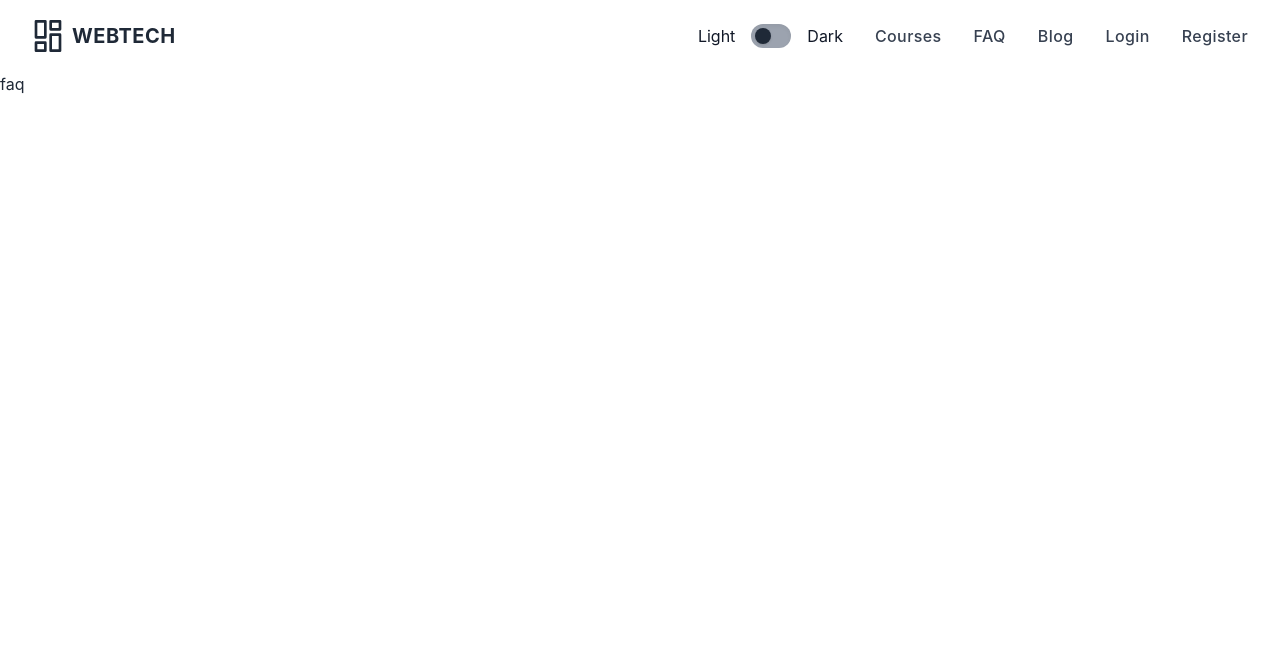
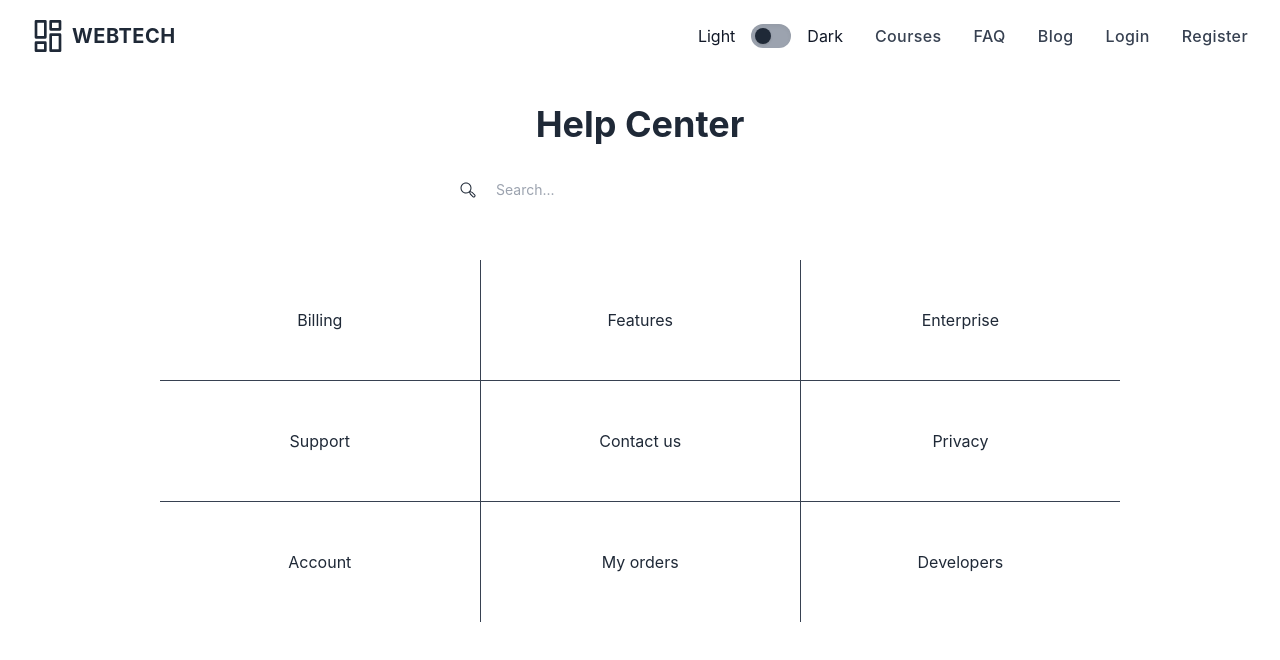
Before and after one commit to chayon4619/learn-web-teach-client, a React (Create React App) app: page /faq in a window 1280 px wide. Shown: the top 660 px of the page. Built offline with nearby package versions, Linux system fonts and the light colour scheme.

Commit message:
faq added

```diff
--- a/src/components/Pages/Faq.js
+++ b/src/components/Pages/Faq.js
@@ -1,9 +1,41 @@
 import React from 'react';
+import { Link } from 'react-router-dom';
 
 const Faq = () => {
     return (
         <div>
-            <h1>faq</h1>
+            <section className="dark:dark:bg-gray-800 dark:dark:text-gray-100">
+                <div className="container flex flex-col items-center p-4 mx-auto md:p-8">
+                    <h1 className="text-3xl font-bold leading-none text-center sm:text-4xl">Help Center</h1>
+                    <div className="relative mt-6 mb-12">
+                        <span className="absolute inset-y-0 flex items-center pl-2 mx-auto">
+                            <button type="submit" title="Search" className="p-1 focus:outline-none focus:ring">
+                                <svg fill="currentColor" viewBox="0 0 512 512" className="w-4 h-4 dark:dark:text-gray-100">
+                                    <path d="M479.6,399.716l-81.084-81.084-62.368-25.767A175.014,175.014,0,0,0,368,192c0-97.047-78.953-176-176-176S16,94.953,16,192,94.953,368,192,368a175.034,175.034,0,0,0,101.619-32.377l25.7,62.2L400.4,478.911a56,56,0,1,0,79.2-79.195ZM48,192c0-79.4,64.6-144,144-144s144,64.6,144,144S271.4,336,192,336,48,271.4,48,192ZM456.971,456.284a24.028,24.028,0,0,1-33.942,0l-76.572-76.572-23.894-57.835L380.4,345.771l76.573,76.572A24.028,24.028,0,0,1,456.971,456.284Z"></path>
+                                </svg>
+                            </button>
+                        </span>
+                        <input type="search" name="Search" placeholder="Search..." className="w-full py-3 pl-12 text-sm rounded-full sm:w-96 focus:outline-none dark:dark:bg-gray-800 dark:dark:text-gray-100 focus:dark:dark:bg-gray-900" />
+                    </div>
+                    <div className="flex flex-col w-full divide-y sm:flex-row sm:divide-y-0 sm:divide-x sm:px-8 lg:px-12 xl:px-32 divide-gray-700">
+                        <div className="flex flex-col w-full divide-y divide-gray-700">
+                            <Link to="/" className="flex items-center justify-center p-4 sm:py-8 lg:py-12">Billing</Link>
+                            <Link to="/" className="flex items-center justify-center p-4 sm:py-8 lg:py-12">Support</Link>
+                            <Link to="/" className="flex items-center justify-center p-4 sm:py-8 lg:py-12">Account</Link>
+                        </div>
+                        <div className="flex flex-col w-full divide-y divide-gray-700">
+                            <Link to="/" className="flex items-center justify-center p-4 sm:py-8 lg:py-12">Features</Link>
+                            <Link to="/" className="flex items-center justify-center p-4 sm:py-8 lg:py-12">Contact us</Link>
+                            <Link to="/" className="flex items-center justify-center p-4 sm:py-8 lg:py-12">My orders</Link>
+                        </div>
+                        <div className="hidden w-full divide-y sm:flex-col sm:flex divide-gray-700">
+                            <Link to="/" className="flex items-center justify-center p-4 sm:py-8 lg:py-12">Enterprise</Link>
+                            <Link to="/" className="flex items-center justify-center p-4 sm:py-8 lg:py-12">Privacy</Link>
+                            <Link to="/" className="flex items-center justify-center p-4 sm:py-8 lg:py-12">Developers</Link>
+                        </div>
+                    </div>
+                </div>
+            </section>
         </div>
     );
 };
```
